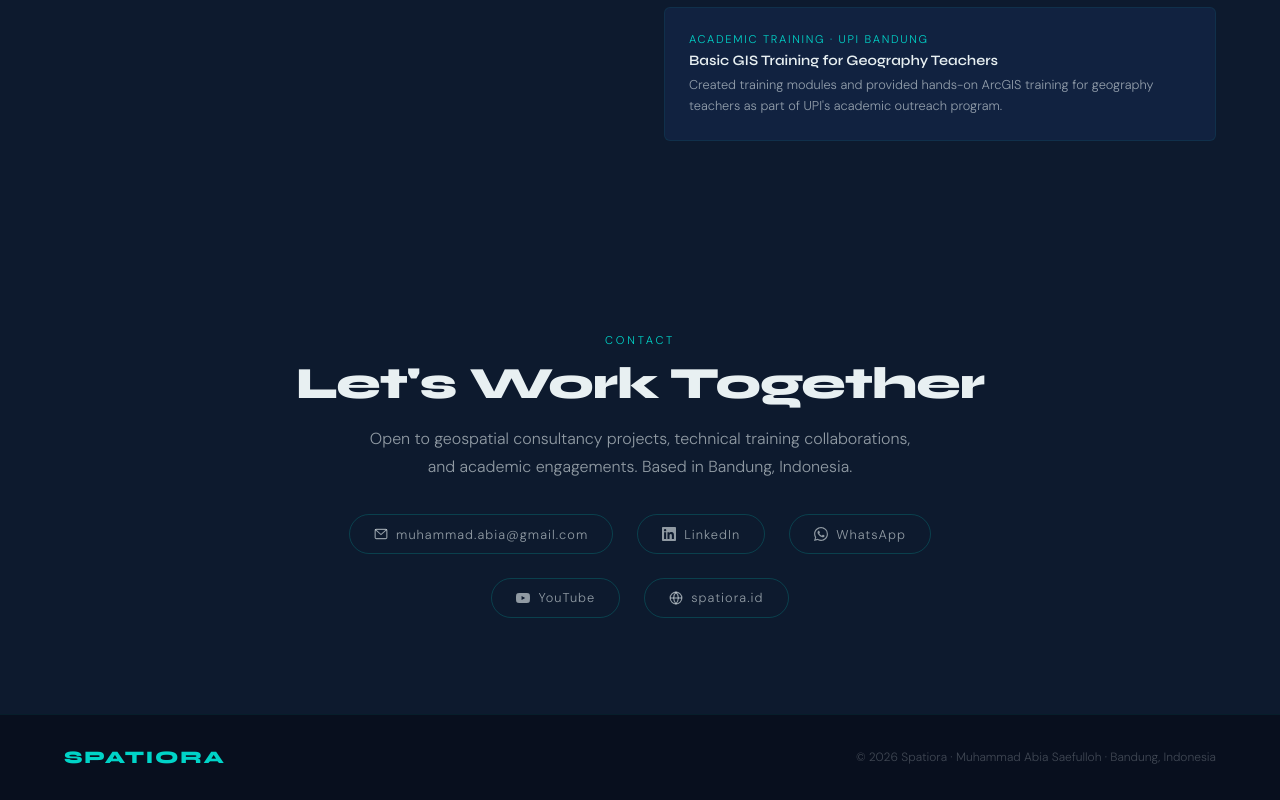
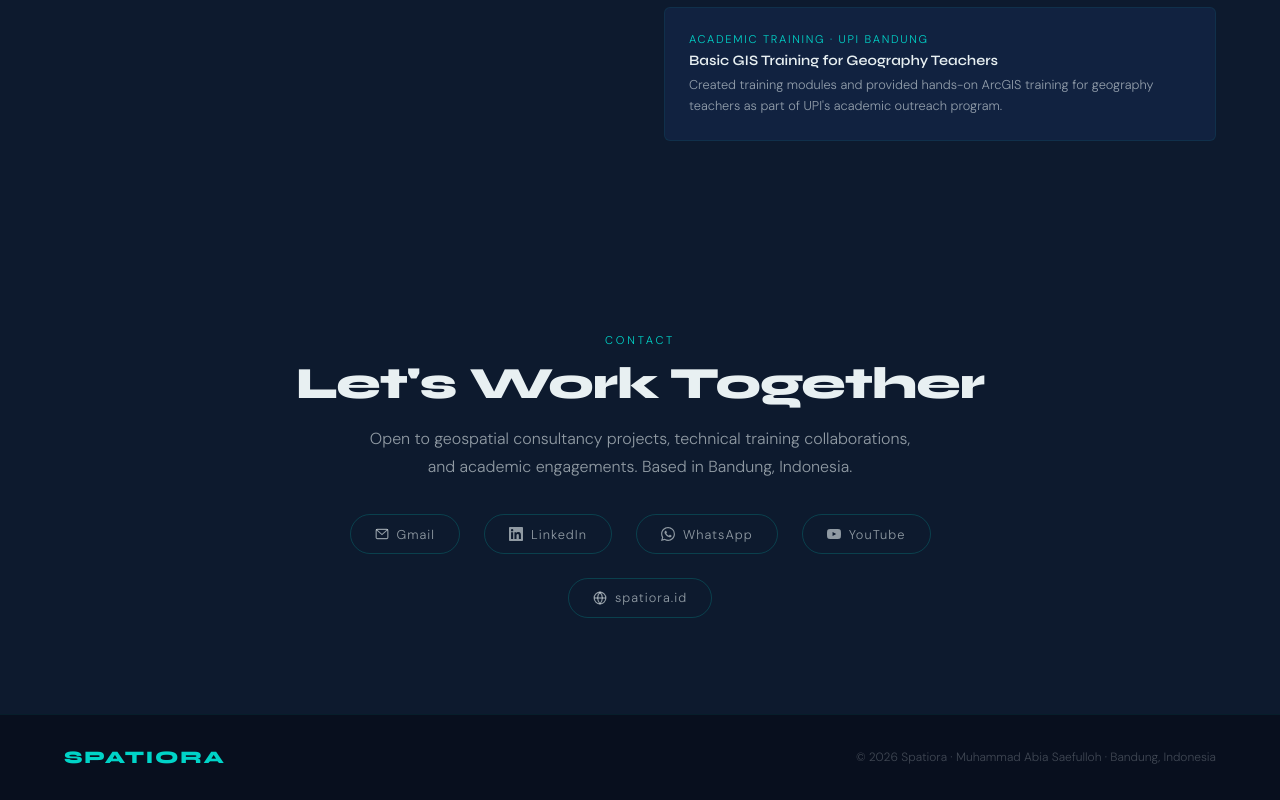
Before and after one commit to muhammadabia/spatiora-website, a plain HTML site: page index.html in a window 1280 px wide. Shown: the part 5963-6763 px from the top of the page. Drawn offline with Linux system fonts and the light colour scheme.

Commit message:
Revisi V10

```diff
--- a/index.html
+++ b/index.html
@@ -373,7 +373,7 @@
     <div class="contact-links">
       <a href="#" class="contact-link" id="contactEmail">
         <svg width="14" height="14" viewBox="0 0 24 24" fill="none" stroke="currentColor" stroke-width="2"><rect x="2" y="4" width="20" height="16" rx="2"/><polyline points="2,4 12,13 22,4"/></svg>
-        <span id="contactEmailText"></span>
+        Gmail
       </a>
       <a href="https://linkedin.com/in/muhammad-abia-0a249b193" class="contact-link" target="_blank">
         <svg width="14" height="14" viewBox="0 0 24 24" fill="currentColor"><path d="M20.447 20.452h-3.554v-5.569c0-1.328-.027-3.037-1.852-3.037-1.853 0-2.136 1.445-2.136 2.939v5.667H9.351V9h3.414v1.561h.046c.477-.9 1.637-1.85 3.37-1.85 3.601 0 4.267 2.37 4.267 5.455v6.286zM5.337 7.433a2.062 2.062 0 01-2.063-2.065 2.064 2.064 0 112.063 2.065zm1.782 13.019H3.555V9h3.564v11.452zM22.225 0H1.771C.792 0 0 .774 0 1.729v20.542C0 23.227.792 24 1.771 24h20.451C23.2 24 24 23.227 24 22.271V1.729C24 .774 23.2 0 22.222 0h.003z"/></svg>
@@ -407,9 +407,7 @@
     var u = 'muhammad.abia';
     var d = 'gmail.com';
     var el = document.getElementById('contactEmail');
-    var txt = document.getElementById('contactEmailText');
     if(el){ el.href = 'mailto:' + u + '@' + d; }
-    if(txt){ txt.textContent = u + '@' + d; }
   })();
 
   // Scroll observer for fade-up animations
```
